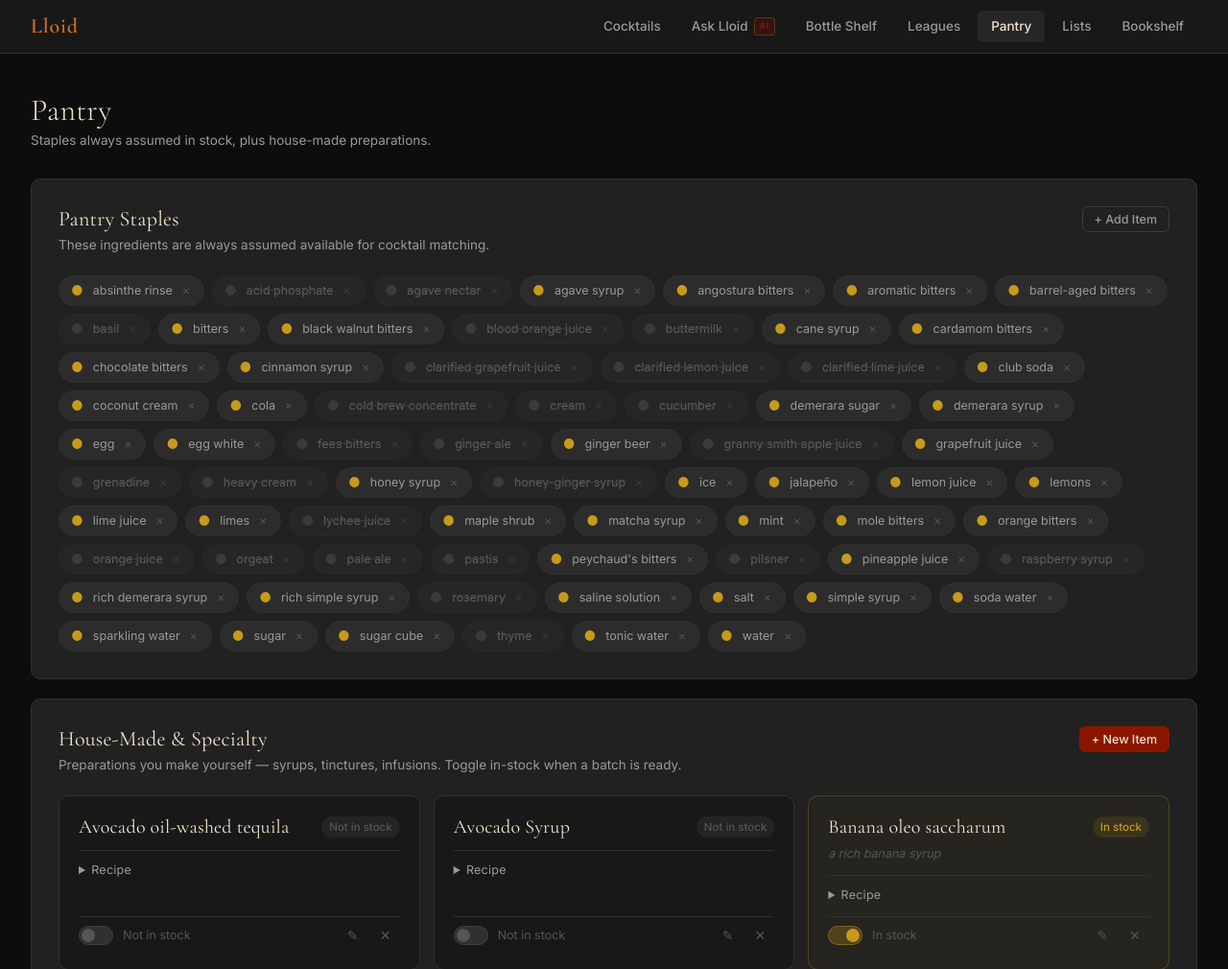
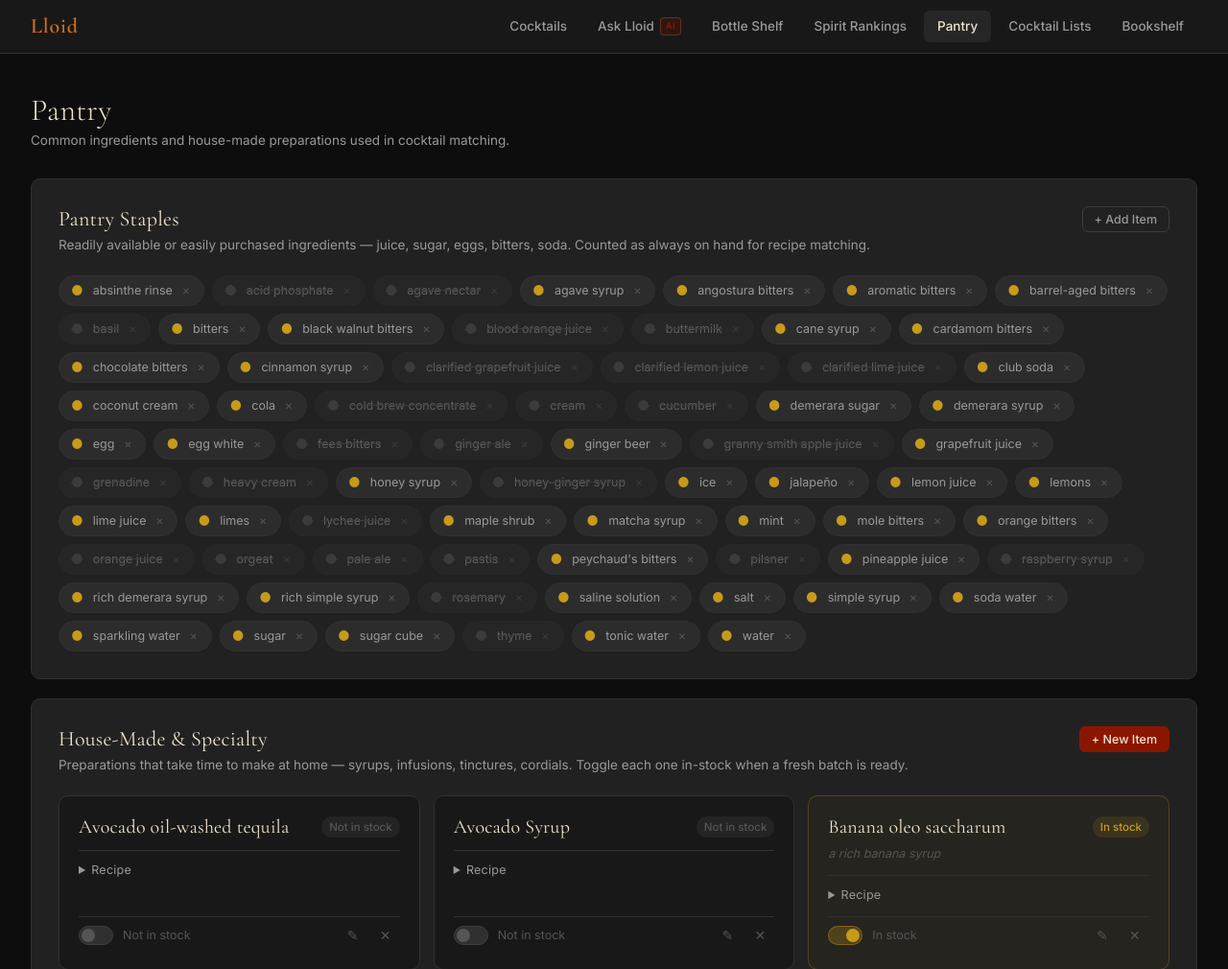
Before and after one commit to isgilman/Lloid, a Flask app: page /pantry in a window 1280 px wide. Shown: the top 1010 px of the page at 96% size. Run offline with Flask 3, Linux system fonts and the light colour scheme; data that the repository does not hold is empty.

Commit message:
Rename Leagues → Spirit Rankings, Lists → Cocktail Lists; reword pantry descriptions
- Nav + all pages: "Leagues" → "Spirit Rankings"
- Nav + all pages: "Lists" → "Cocktail Lists"
- Pantry: clarify that staples are readily available/purchased (not assumed),
  and specialty items are time-investment home preparations

Co-Authored-By: Claude Sonnet 4.6 <noreply@anthropic.com>

```diff
--- a/templates/base.html
+++ b/templates/base.html
@@ -29,7 +29,7 @@
         </a>
         <a href="{{ url_for('leagues_index') }}"
            class="nav-link {% if request.endpoint in ['leagues_index', 'league_detail_view'] %}active{% endif %}">
-          Leagues
+          Spirit Rankings
         </a>
         <a href="{{ url_for('pantry') }}"
            class="nav-link {% if request.endpoint in ['pantry'] %}active{% endif %}">
@@ -37,7 +37,7 @@
         </a>
         <a href="{{ url_for('lists_index') }}"
            class="nav-link {% if request.endpoint in ['lists_index', 'list_detail_view'] %}active{% endif %}">
-          Lists
+          Cocktail Lists
         </a>
         <a href="{{ url_for('bookshelf') }}"
            class="nav-link {% if request.endpoint == 'bookshelf' %}active{% endif %}">
--- a/templates/league_detail.html
+++ b/templates/league_detail.html
@@ -1,11 +1,11 @@
 {% extends 'base.html' %}
-{% block title %}{{ league.name }} — Leagues — Lloid{% endblock %}
+{% block title %}{{ league.name }} — Spirit Rankings — Lloid{% endblock %}
 
 {% block content %}
 <div class="page-container page-container-narrow">
   <div class="detail-header">
     <div class="detail-header-top">
-      <a href="{{ url_for('leagues_index') }}" class="back-link">&#8592; Leagues</a>
+      <a href="{{ url_for('leagues_index') }}" class="back-link">&#8592; Spirit Rankings</a>
       {% if not league.is_default %}
       <div class="detail-actions">
         <button class="btn btn-ghost btn-sm" onclick="startRename()">Rename</button>
@@ -63,7 +63,7 @@
   </div>
   {% else %}
   <div class="empty-state" style="padding:40px 0">
-    <p>No bottles ranked yet. Open any bottle on the <a href="{{ url_for('inventory') }}">Bottle Shelf</a>, tap <strong>Rate</strong>, and choose this league.</p>
+    <p>No bottles ranked yet. Open any bottle on the <a href="{{ url_for('inventory') }}">Bottle Shelf</a>, tap <strong>Rate</strong>, and choose this ranking.</p>
   </div>
   {% endif %}
 </div>
--- a/templates/leagues.html
+++ b/templates/leagues.html
@@ -1,11 +1,11 @@
 {% extends 'base.html' %}
-{% block title %}Leagues — Lloid{% endblock %}
+{% block title %}Spirit Rankings — Lloid{% endblock %}
 
 {% block content %}
 <div class="page-container">
   <div class="page-header">
     <div>
-      <h1 class="page-title">Leagues</h1>
+      <h1 class="page-title">Spirit Rankings</h1>
       <p class="page-subtitle">Head-to-head ELO rankings for your bottles.</p>
     </div>
     <button class="btn btn-primary" onclick="openCreateModal()">+ New League</button>
@@ -44,7 +44,7 @@
   </div>
   {% else %}
   <div class="empty-state" style="padding:40px 0">
-    <p>No leagues yet. Open any bottle on the <a href="{{ url_for('inventory') }}">Bottle Shelf</a> and tap <strong>Rate</strong> to start ranking.</p>
+    <p>No rankings yet. Open any bottle on the <a href="{{ url_for('inventory') }}">Bottle Shelf</a> and tap <strong>Rate</strong> to start ranking.</p>
   </div>
   {% endif %}
 </div>
--- a/templates/list_detail.html
+++ b/templates/list_detail.html
@@ -5,7 +5,7 @@
 <div class="page-container page-container-narrow">
   <div class="detail-header">
     <div class="detail-header-top">
-      <a href="{{ url_for('lists_index') }}" class="back-link">&#8592; Lists</a>
+      <a href="{{ url_for('lists_index') }}" class="back-link">&#8592; Cocktail Lists</a>
       <div class="detail-actions">
         <button class="btn btn-ghost btn-sm" onclick="startRename()">Rename</button>
         <form method="post" action="{{ url_for('list_delete', list_id=lst.id) }}"
--- a/templates/lists.html
+++ b/templates/lists.html
@@ -1,11 +1,11 @@
 {% extends 'base.html' %}
-{% block title %}Lists — Lloid{% endblock %}
+{% block title %}Cocktail Lists — Lloid{% endblock %}
 
 {% block content %}
 <div class="page-container">
   <div class="page-header">
     <div>
-      <h1 class="page-title">Lists</h1>
+      <h1 class="page-title">Cocktail Lists</h1>
       <p class="page-subtitle">Saved collections of cocktails.</p>
     </div>
     <button class="btn btn-primary" onclick="openCreateModal()">+ New List</button>
--- a/templates/pantry.html
+++ b/templates/pantry.html
@@ -6,7 +6,7 @@
   <div class="page-header">
     <div>
       <h1 class="page-title">Pantry</h1>
-      <p class="page-subtitle">Staples always assumed in stock, plus house-made preparations.</p>
+      <p class="page-subtitle">Common ingredients and house-made preparations used in cocktail matching.</p>
     </div>
   </div>
 
@@ -15,7 +15,7 @@
     <div class="pantry-section-header">
       <div>
         <h2 class="pantry-section-title">Pantry Staples</h2>
-        <p class="page-subtitle">These ingredients are always assumed available for cocktail matching.</p>
+        <p class="page-subtitle">Readily available or easily purchased ingredients — juice, sugar, eggs, bitters, soda. Counted as always on hand for recipe matching.</p>
       </div>
       <button class="btn btn-ghost btn-sm" onclick="toggleAddStandard()">+ Add Item</button>
     </div>
@@ -50,7 +50,7 @@
     <div class="pantry-section-header">
       <div>
         <h2 class="pantry-section-title">House-Made &amp; Specialty</h2>
-        <p class="page-subtitle">Preparations you make yourself — syrups, tinctures, infusions. Toggle in-stock when a batch is ready.</p>
+        <p class="page-subtitle">Preparations that take time to make at home — syrups, infusions, tinctures, cordials. Toggle each one in-stock when a fresh batch is ready.</p>
       </div>
       <button class="btn btn-primary btn-sm" onclick="openSpecialtyModal()">+ New Item</button>
     </div>
```
